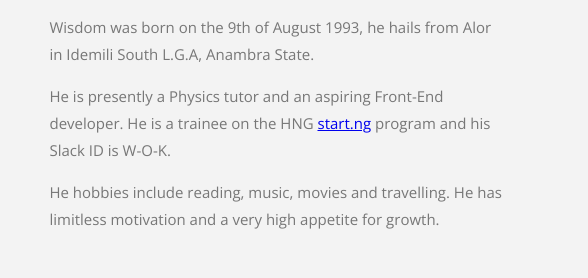
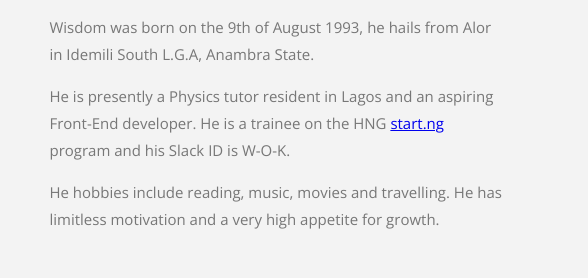
Before and after one commit to W-O-K/W-O-K.github.io, a plain HTML site: page index.html in a window 1280 px wide. Shown: the part 233-511 px from the top of the page, 47-635 px from the left. Drawn offline with nearby package versions, Linux system fonts and the light colour scheme; a web font is replaced by a local one.

Commit message:
added city

```diff
--- a/index.html
+++ b/index.html
@@ -129,7 +129,7 @@ main {
         <p class="caption">Aspiring Developer</p>
         <h3>Bio & Interests</h3>
         <p>Wisdom was born on the 9th of August 1993, he hails from Alor in Idemili South L.G.A, Anambra State.</p>
-        <p>He is presently a Physics tutor and an aspiring Front-End developer. He is a trainee on the HNG <a href="start.ng">start.ng</a> program and his Slack ID is W-O-K. </p>
+        <p>He is presently a Physics tutor resident in Lagos and an aspiring Front-End developer. He is a trainee on the HNG <a href="start.ng">start.ng</a> program and his Slack ID is W-O-K. </p>
         <p>He hobbies include reading, music, movies and travelling. He has limitless motivation and a very high appetite for growth.</p>
         </div>
 
```
